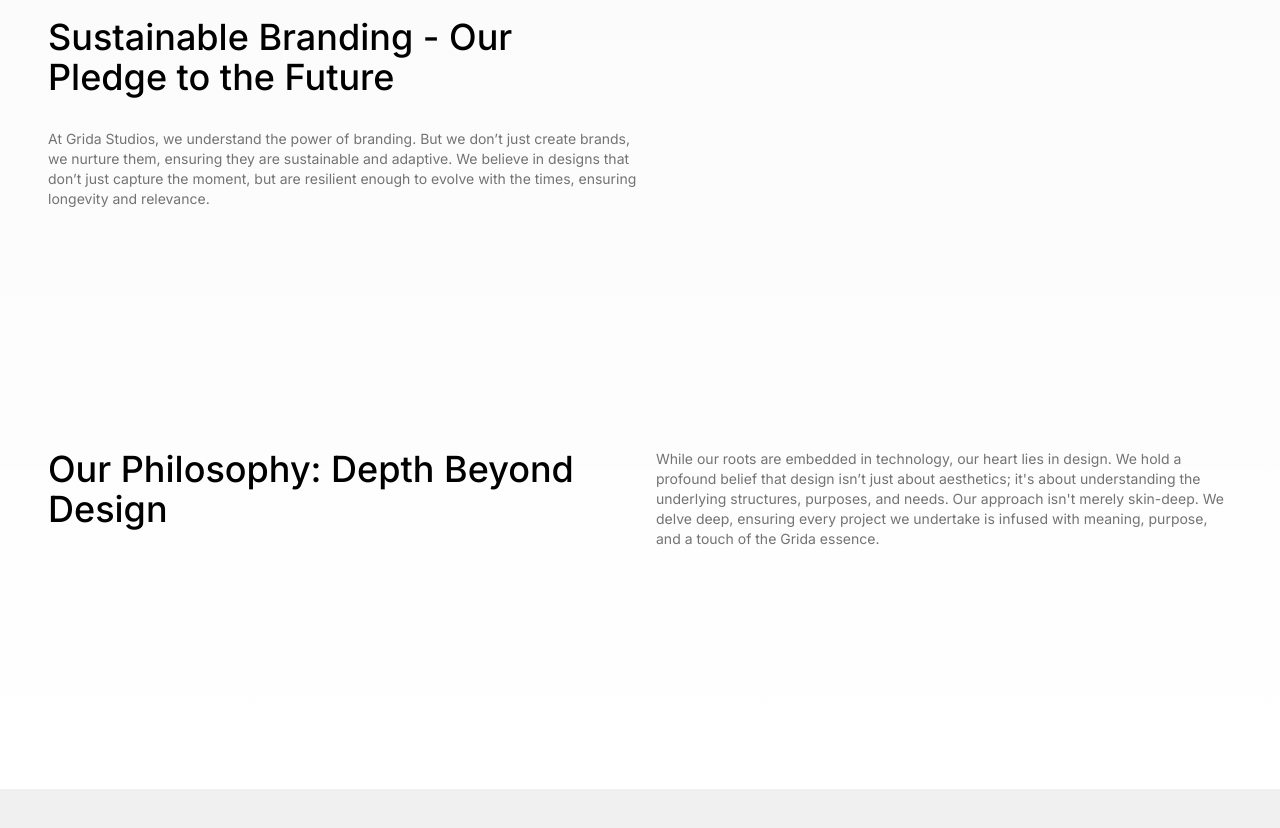
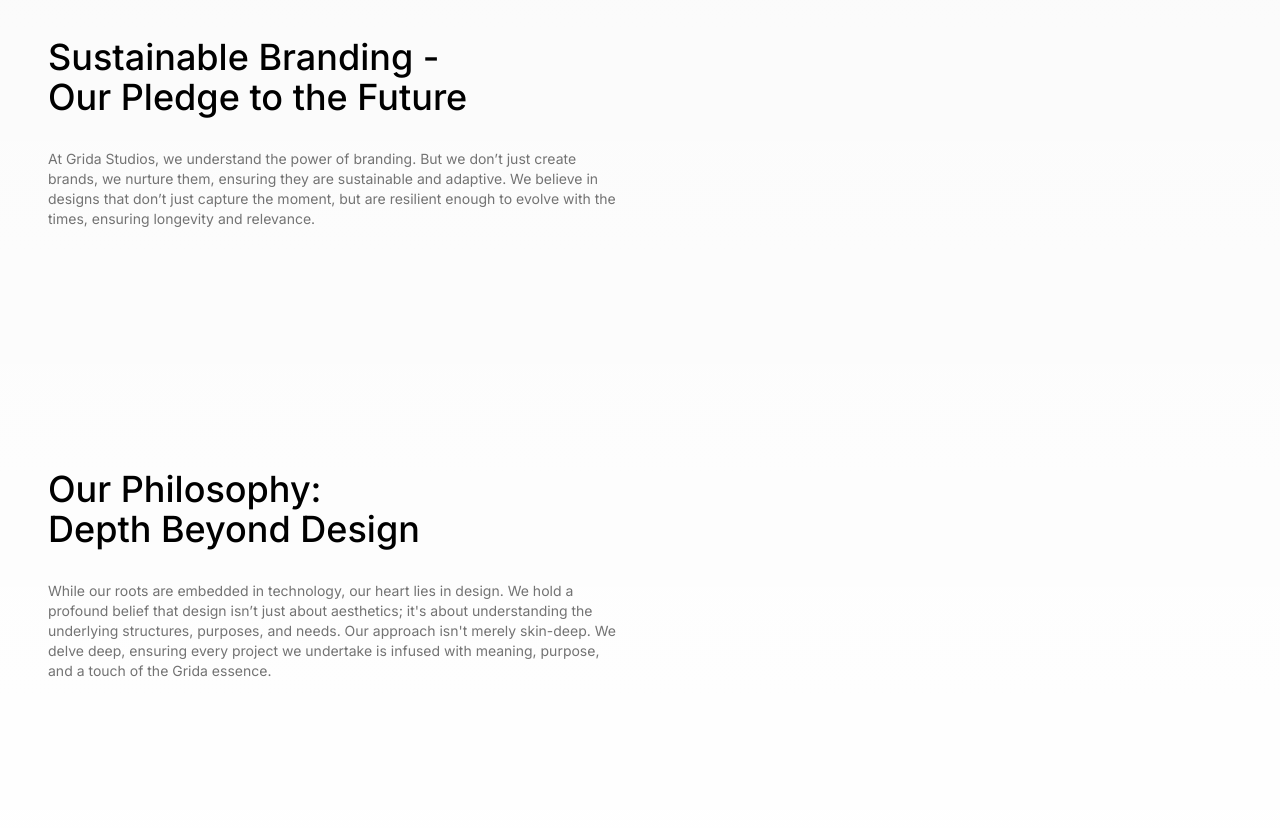
Before and after one commit to gridaco/grida.studio, a Next.js app: page /about in a window 1280 px wide. Shown: the part 2420-3248 px from the top of the page. Before the commit the page ends 3209 px from the top, so only its background shows below. Built offline with nearby package versions, Linux system fonts and the light colour scheme.

Commit message:
update layout

```diff
--- a/app/(site)/about/page.tsx
+++ b/app/(site)/about/page.tsx
@@ -38,12 +38,13 @@
         />
       </section>
       <section className="mt-20 md:mt-40 flex">
-        <div className="flex-1 hidden md:block" />
         <div className="flex-1 flex flex-col gap-8">
           <h2 className="flex-1 text-4xl font-medium">
-            Innovation by Design, Inspired by Technology
+            Innovation by Design,
+            <br />
+            Inspired by Technology
           </h2>
-          <p className="flex-1 text-sm font-regular text-neutral-500">
+          <p className="flex-1 text-sm font-regular text-neutral-500 max-w-xl">
             Welcome to Grida Studios, where the worlds of innovative tech and
             transformative design unite. At our core, we are visionaries. Each
             founding member carries with them a rich tapestry of experiences,
@@ -72,9 +73,11 @@
       <section className="mt-20 md:mt-40 flex">
         <div className="flex-1 flex flex-col gap-8">
           <h2 className="flex-1 text-4xl font-medium">
-            Sustainable Branding - Our Pledge to the Future
+            Sustainable Branding -
+            <br />
+            Our Pledge to the Future
           </h2>
-          <p className="flex-1 text-sm font-regular text-neutral-500">
+          <p className="flex-1 text-sm font-regular text-neutral-500 max-w-xl">
             At Grida Studios, we understand the power of branding. But we don’t
             just create brands, we nurture them, ensuring they are sustainable
             and adaptive. We believe in designs that don’t just capture the
@@ -84,18 +87,23 @@
         </div>
         <div className="flex-1 hidden md:block" />
       </section>
-      <section className="mt-40 flex flex-col md:flex-row gap-8">
-        <h2 className="flex-1 text-4xl font-medium">
-          Our Philosophy: Depth Beyond Design
-        </h2>
-        <p className="flex-1 text-sm font-regular text-neutral-500">
-          While our roots are embedded in technology, our heart lies in design.
-          We hold a profound belief that design isn’t just about aesthetics;
-          it&apos;s about understanding the underlying structures, purposes, and
-          needs. Our approach isn&apos;t merely skin-deep. We delve deep,
-          ensuring every project we undertake is infused with meaning, purpose,
-          and a touch of the Grida essence.
-        </p>
+      <section className="mt-20 md:mt-40 flex">
+        <div className="flex-1 flex flex-col gap-8">
+          <h2 className="flex-1 text-4xl font-medium">
+            Our Philosophy:
+            <br />
+            Depth Beyond Design
+          </h2>
+          <p className="flex-1 text-sm font-regular text-neutral-500 max-w-xl">
+            While our roots are embedded in technology, our heart lies in
+            design. We hold a profound belief that design isn’t just about
+            aesthetics; it&apos;s about understanding the underlying structures,
+            purposes, and needs. Our approach isn&apos;t merely skin-deep. We
+            delve deep, ensuring every project we undertake is infused with
+            meaning, purpose, and a touch of the Grida essence.
+          </p>
+        </div>
+        <div className="flex-1 hidden md:block" />
       </section>
       <footer className="mb-40" />
     </div>
```
